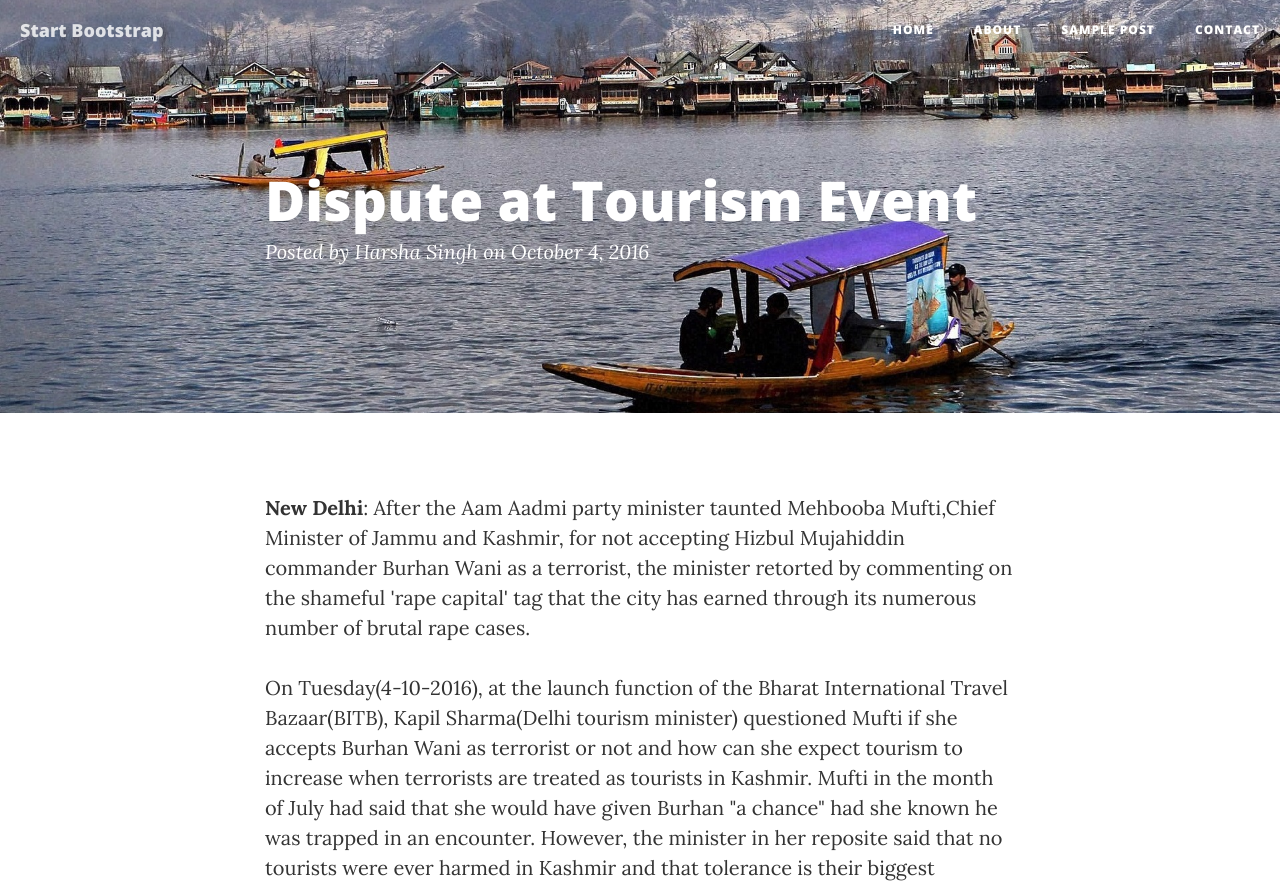
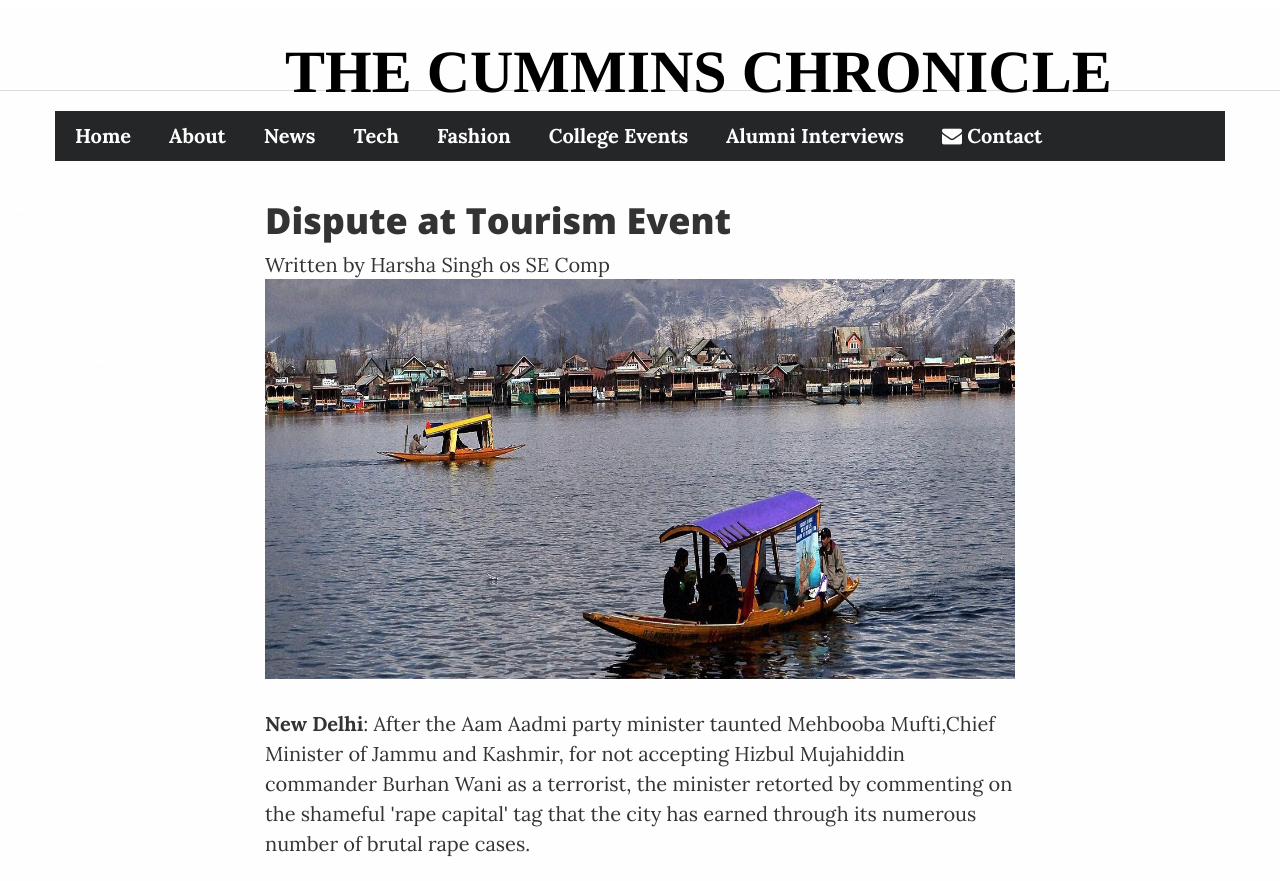
Before and after one commit to TheCumminsChronicle/TheCumminsChronicle.github.io, a website: page articles/Article-15.html in a window 1280 px wide. Shown: the top 881 px of the page. Drawn offline with nearby package versions, Linux system fonts and the light colour scheme; files whose address does not match are found by name; a web font is replaced by a local one.

Commit message:
Update Article-15.html

```diff
--- a/articles/Article-15.html
+++ b/articles/Article-15.html
@@ -1,16 +1,39 @@
-
 <!DOCTYPE html>
 <html lang="en">
+<head>
+    <meta charset="utf-8" />
+    <meta http-equiv="X-UA-Compatible" content="IE=edge" />
+    <meta name="viewport" content="width=device-width, initial-scale=1" />
+    <meta name="description" content="The Cummins Chronicle">
+    <meta name="author" content="http://www.365bootstrap.com">
 
-<head>
+    <title>Dispute at tourism event</title>
 
-    <meta charset="utf-8">
-    <meta http-equiv="X-UA-Compatible" content="IE=edge">
-    <meta name="viewport" content="width=device-width, initial-scale=1">
-    <meta name="description" content="">
-    <meta name="author" content="">
+    <!-- Bootstrap Core CSS -->
+    <link rel="stylesheet" href="../css/bootstrap.min.css"  type="text/css">
 
-    <title>Dispute at Tourism Event</title>
+	<!-- Owl Carousel Assets -->
+    <link href="../owl-carousel/owl.carousel.css" rel="stylesheet">
+    <link href="../owl-carousel/owl.theme.css" rel="stylesheet">
+
+	<!-- Custom CSS -->
+    <link rel="stylesheet" href="../css/style.css">
+	 <link href="../css/bootstrap-datetimepicker.min.css" rel="stylesheet" media="screen">
+
+	<!-- Custom Fonts -->
+    <link rel="stylesheet" href="../font-awesome-4.4.0/css/font-awesome.min.css"  type="text/css">
+
+	<!-- jQuery and Modernizr-->
+	<script src="../js/jquery-2.1.1.js"></script>
+
+	<!-- Core JavaScript Files -->
+    <script src="../js/bootstrap.min.js"></script>
+
+	<!-- HTML5 Shim and Respond.js IE8 support of HTML5 elements and media queries -->
+    <!-- WARNING: Respond.js doesn't work if you view the page via file:// -->
+    <!--[if lt IE 9]>
+        <script src="../js/html5shiv.js"></script>
+        <script src="../js/respond.min.js"></script>
 
 <!-- Bootstrap Core CSS -->
     <link href="vendor/bootstrap/css/bootstrap.min.css" rel="stylesheet">
@@ -29,54 +52,78 @@
         <script src="https://oss.maxcdn.com/libs/html5shiv/3.7.0/html5shiv.js"></script>
         <script src="https://oss.maxcdn.com/libs/respond.js/1.4.2/respond.min.js"></script>
     <![endif]-->
+<style>
+.container1{
+height: 80px;
+background-image: url("images/white.jpg");
+}
+.heading-1{
+font-size: 60px;
+font-family: "Lucida Calligraphy",Times, serif;
+margin-top: 20px;
+margin-left: 300px;
+}
+body{
+background-image: url("images/white.jpg");
+}
 
+</style>
 </head>
 
 <body>
+<header>
+	<!--Top-->
+	<nav id="top">
+		<div class="container1">
 
-    <!-- Navigation -->
-    <nav class="navbar navbar-default navbar-custom navbar-fixed-top">
-        <div class="container-fluid">
-            <!-- Brand and toggle get grouped for better mobile display -->
-            <div class="navbar-header page-scroll">
-                <button type="button" class="navbar-toggle" data-toggle="collapse" data-target="#bs-example-navbar-collapse-1">
-                    <span class="sr-only">Toggle navigation</span>
-                    Menu <i class="fa fa-bars"></i>
-                </button>
-                <a class="navbar-brand" href="index.html">Start Bootstrap</a>
+
+
+			<div class="row">
+
+				<div class="heading-1">
+					<strong>THE CUMMINS CHRONICLE</strong>
 				</div>
 
-            <!-- Collect the nav links, forms, and other content for toggling -->
-            <div class="collapse navbar-collapse" id="bs-example-navbar-collapse-1">
-                <ul class="nav navbar-nav navbar-right">
-                    <li>
-                        <a href="index.html">Home</a>
-                    </li>
-                    <li>
-                        <a href="about.html">About</a>
-                    </li>
-                    <li>
-                        <a href="post.html">Sample Post</a>
-                    </li>
-                    <li>
-                        <a href="contact.html">Contact</a>
-                    </li>
+			</div>
+		</div>
+	</nav>
+
+	<!--Navigation-->
+    <nav id="menu" class="navbar container">
+		<div class="navbar-header">
+			<button type="button" class="btn btn-navbar navbar-toggle" data-toggle="collapse" data-target=".navbar-ex1-collapse"><i class="fa fa-bars"></i></button>
+			<!--<a class="navbar-brand" href="index.html">
+				<div class="logo"><span>Home</span></div>
+			</a>-->
+		</div>
+		<div class="collapse navbar-collapse navbar-ex1-collapse">
+			<ul class="nav navbar-nav">
+				<li><a href="../index.html">Home</a></li>
+				<li><a href="../about.html">About</a></li>
+				<li><a href="../news.html">News</a></li>
+				<li><a href="../tech.html">Tech</a></li>
+				<li><a href="../fashion.html">Fashion</a></li>
+				<li><a href="../events.html">College Events</a></li>
+				<li><a href="../alumni.html">Alumni Interviews</a></li>
+
+
+				<li><a href="../contact.html"><i class="fa fa-envelope"></i> Contact</a></li>
 			</ul>
+
 		</div>
-            <!-- /.navbar-collapse -->
-        </div>
-        <!-- /.container -->
 	</nav>
+</header>
 
     <!-- Page Header -->
     <!-- Set your background image for this header on the line below. -->
-    <header class="intro-header" style="background-image: url('img/Article-15.jpg')">
+    <!--<header class="intro-header" style="background-image: url('img/Article-15.jpg')">-->
         <div class="container">
             <div class="row">
                 <div class="col-lg-8 col-lg-offset-2 col-md-10 col-md-offset-1">
                     <div class="post-heading">
                         <h1>Dispute at Tourism Event</h1>
-                        <span class="meta">Posted by Harsha Singh on October 4, 2016</span>
+                        <span class="meta">Written by Harsha Singh os SE Comp</span>
+                        <img src="img/Article-15.jpg" align="middle" style="width:100%;height:400px">
                     </div>
                 </div>
             </div>
```
Lines whose indentation alone changed are shown as unchanged.
